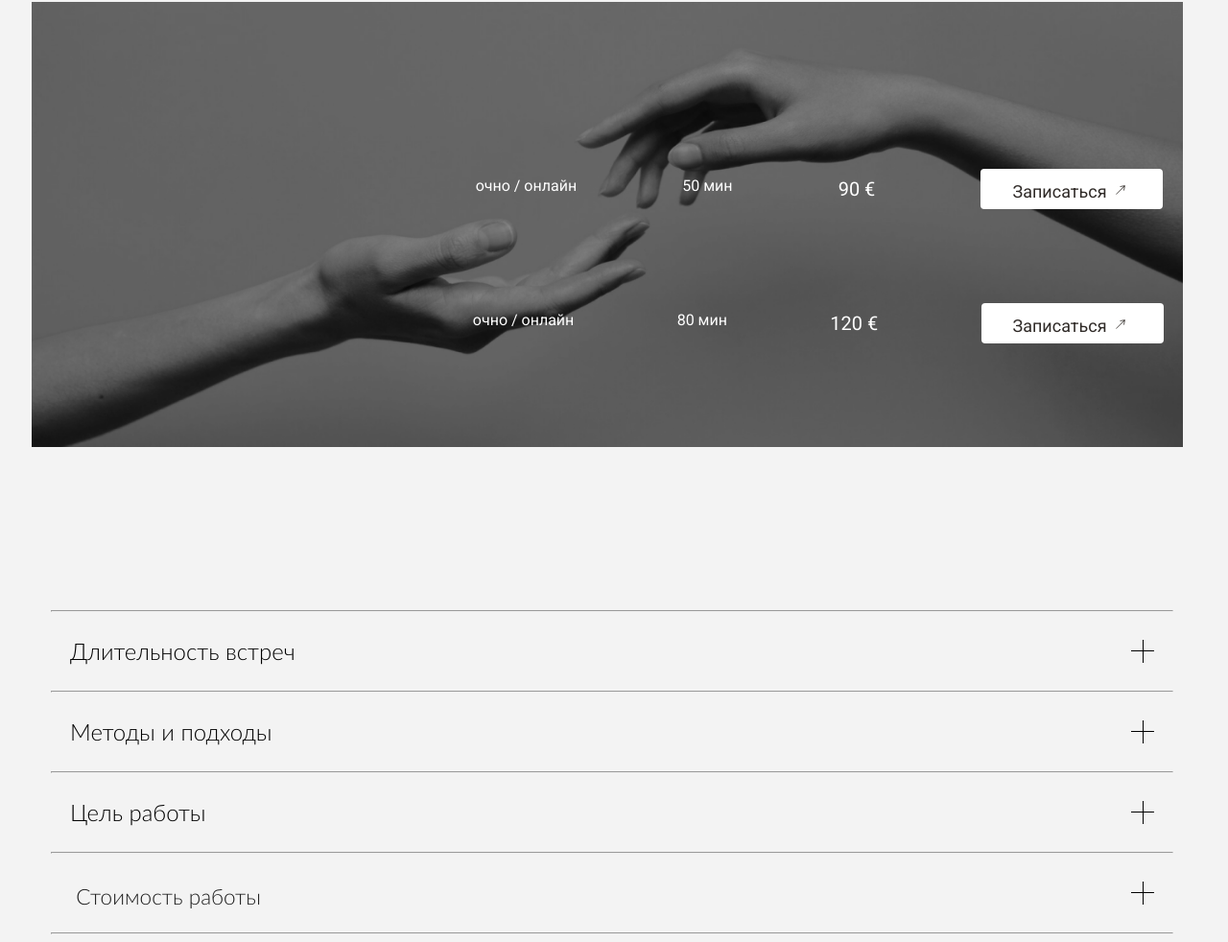
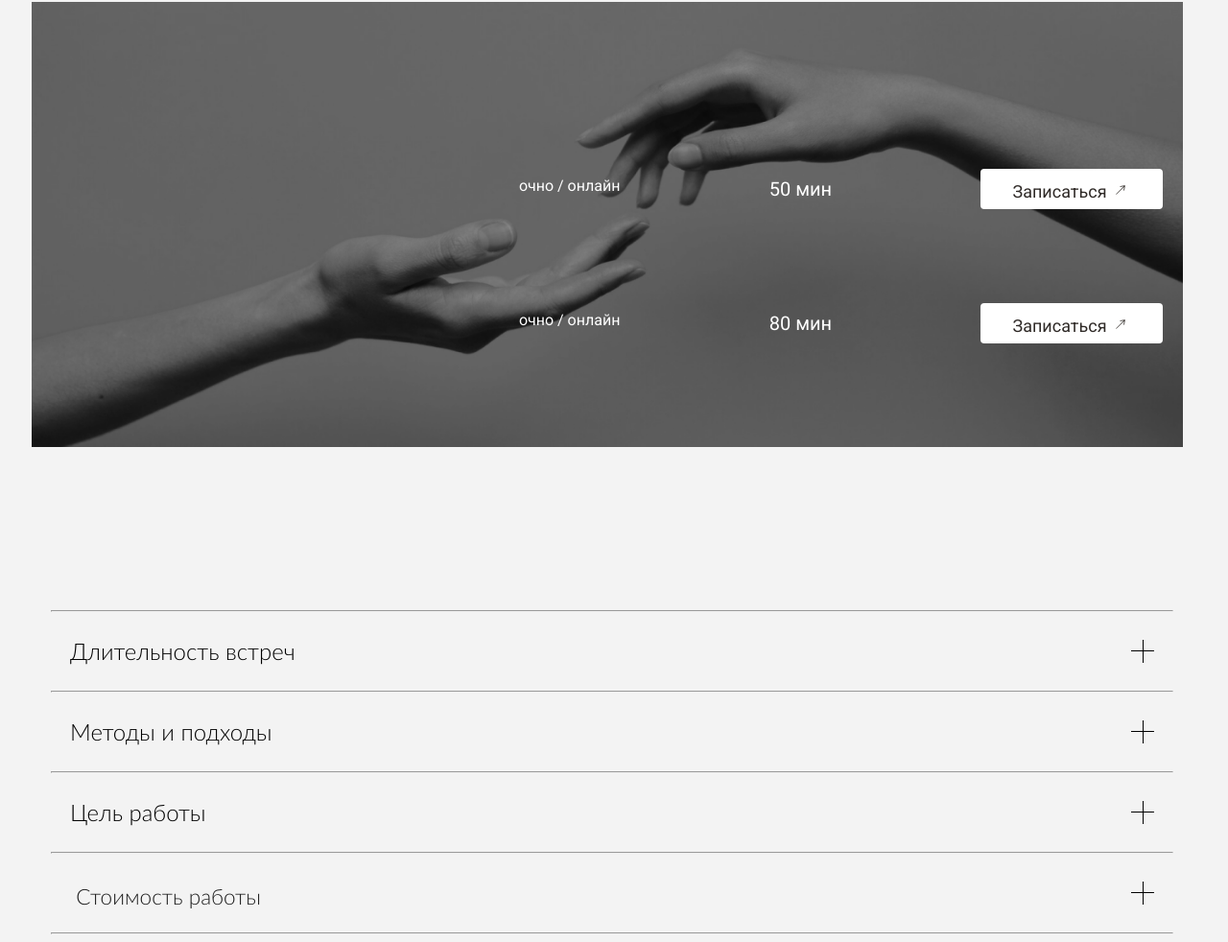
Before and after one commit to Maks-am-I/elena-psychologist-from-Rome, a plain HTML site: page index.html in a window 1280 px wide. Shown: the part 4996-5978 px from the top of the page at 96% size. Drawn offline with Linux system fonts and the light colour scheme.

Commit message:
fix: delete price

```diff
--- a/index.html
+++ b/index.html
@@ -245,14 +245,14 @@
                 <h3 class="_anim-items">Индивидуальная консультация</h3>
                 <span>очно / онлайн</span>
                 <span>50 мин</span>
-                <span>90 €</span>
+                <!-- <span>90 €</span> -->
                 <a href="#forms">Записаться</a>
             </div>
             <div class="interaction-formats__for-two">
                 <h3 class="_anim-items">Консультация для пары</h3>
                 <span>очно / онлайн</span>
                 <span>80 мин</span>
-                <span>120 €</span>
+                <!-- <span>120 €</span> -->
                 <a href="#forms">Записаться</a>
             </div>
         </section>
```
Also changed, not shown: index_it.html (+2 -2 lines).
